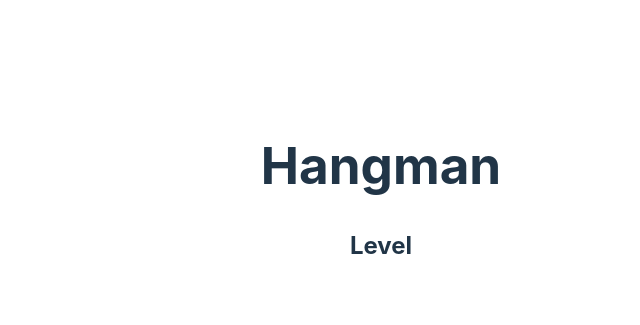
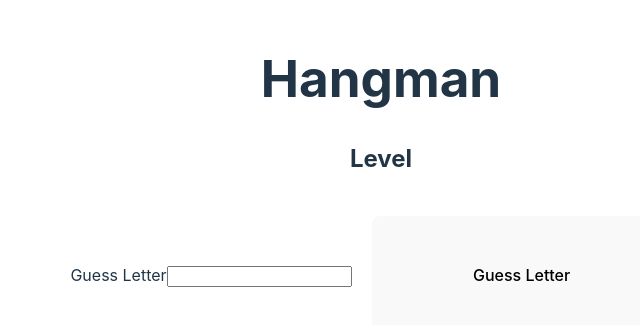
Before and after one commit to leonsuaren/hangman, a React (Vite) app in the folder client/: page /board in a window 1280 px wide. Shown: the part 207-532 px from the top of the page, without its empty margins (259-899 px from the left). Built offline with nearby package versions, Linux system fonts and the light colour scheme.

Commit message:
working on the guessed letter logic

```diff
--- a/client/src/views/board/Board.tsx
+++ b/client/src/views/board/Board.tsx
@@ -1,4 +1,4 @@
-import { type FC } from "react";
+import { type FC, type FormEvent, useRef, useState } from "react";
 
 type BoardProps = {
   level: string;
@@ -6,12 +6,69 @@ type BoardProps = {
 };
 
 const Board: FC<BoardProps> = ({ level, playedWord }) => {
-  console.log(playedWord);
+  const [letter, setLetter] = useState<string | undefined>("");
+  const [errors, setErrors] = useState<number>(0);
+  const [lettersSet, setLettersSet] = useState<string[]>([]);
+  const [letterExist, setLetterExist] = useState<number>(0);
+  const [message, setMessage] = useState<string>("");
+  const guessLetter = useRef<HTMLInputElement>(null);
+  const playedWordGame = [...playedWord];
+
+  const handleOnSubmit = (event: FormEvent<HTMLFormElement>) => {
+    event.preventDefault();
+    let letter = guessLetter.current?.value;
+    if (lettersSet.indexOf(letter!) < 0) {
+      setLettersSet((prevState) =>
+       [...prevState, letter!]
+      );
+    }
+    if (lettersSet.indexOf(letter!) >= 0) {
+      // setLettersSet(prevState => prevState)
+      setMessage("You entered that letter already");
+      setTimeout(() => {
+        setMessage('');
+      }, 3000)
+    }
+    setLetter(letter);
+    if (playedWordGame.indexOf(letter!) >= 0 && lettersSet.indexOf(letter!) < 0) {
+      setLetterExist((prevState) => prevState + 1);
+    } else if (playedWordGame.indexOf(letter!) === -1 && lettersSet.indexOf(letter!) < 0) {
+      setErrors((prevState) => prevState + 1);
+    }
+  };
+  console.log({
+    letter: letter,
+    playedWord: playedWord,
+    Errors: errors,
+    letterExist: letterExist,
+    letterSet: lettersSet,
+    message: message,
+  });
 
   return (
     <>
       <h1>Hangman</h1>
       <h2>Level {level}</h2>
+      <form onSubmit={handleOnSubmit}>
+        <label>Guess Letter</label>
+        <input
+          type="text"
+          id="letter"
+          ref={guessLetter}
+          maxLength={1}
+          disabled={
+            errors === 3 ? true : false || letterExist === 2 ? true : false
+          }
+        />
+        <button
+          disabled={
+            errors === 3 ? true : false || letterExist === 2 ? true : false
+          }
+        >
+          Guess Letter
+        </button>
+        <p>{message}</p>
+      </form>
     </>
   );
 };
```
